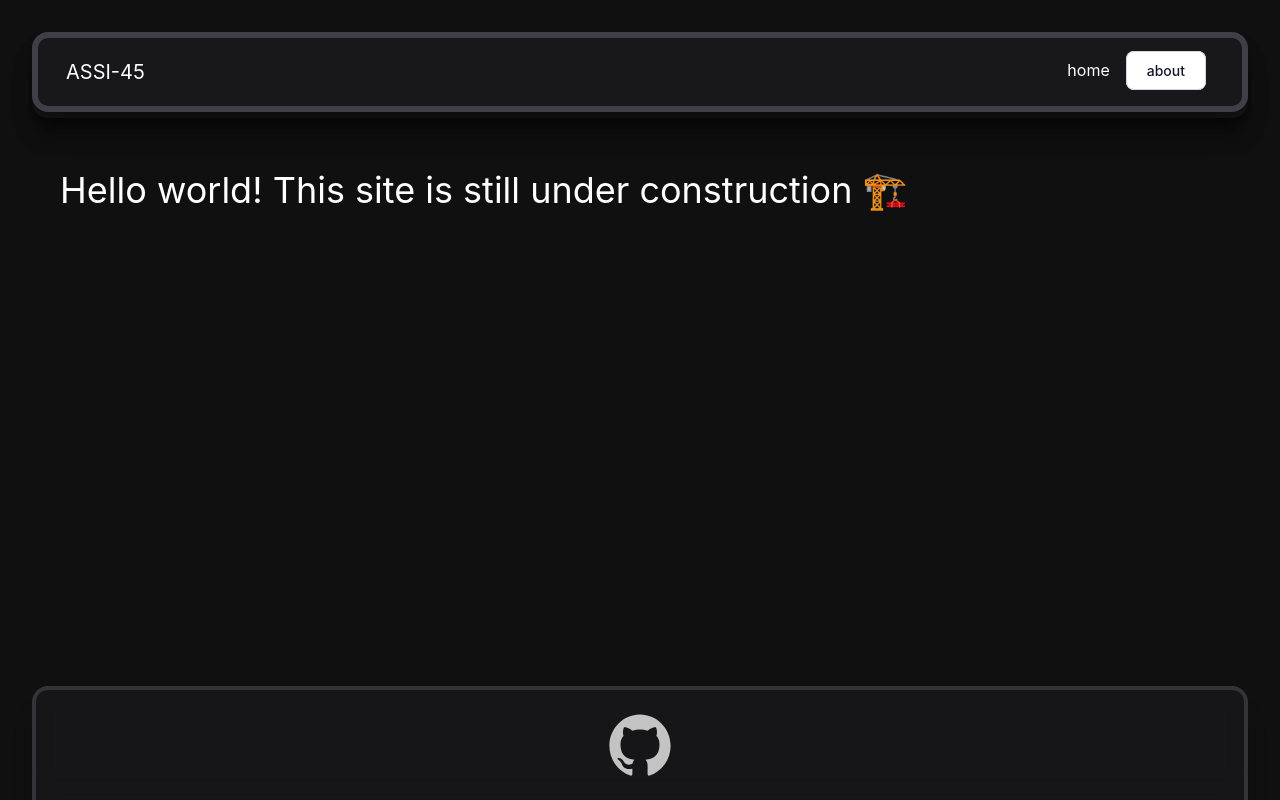
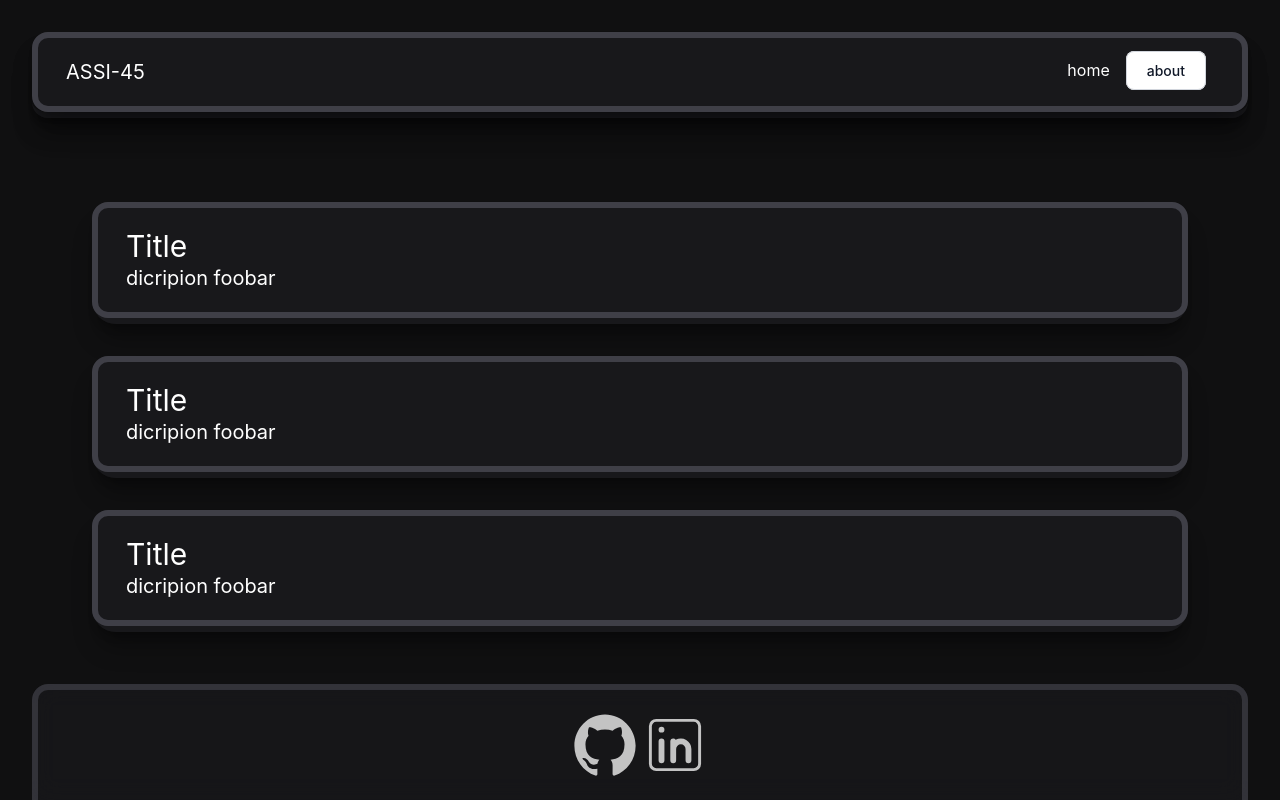
Before and after one commit to ASSI-45/blog, a React (Vite) app in the folder client/: page / in a window 1280 px wide. Built offline with nearby package versions, Linux system fonts and the light colour scheme.

Commit message:
added prototype card

```diff
--- a/client/src/App.tsx
+++ b/client/src/App.tsx
@@ -8,7 +8,7 @@ export default function App() {
 
   return (
     <>
-      <div className="h-screen flex flex-col justify-between">
+      <div className="h-screen flex flex-col ">
           <Header></Header>
         <div className="bg-zinc-70 mb-auto justify-self-center px-15 py-5 text-left text-xl text-white font-inter">
           <Routes>
--- /dev/null
+++ b/client/src/components/Card.tsx
@@ -0,0 +1,14 @@
+
+export default function Card() {
+  return(
+    <>
+      <div className="m-8 border-b-6 rounded-3xl border-zinc-900 hover:border-purple-950 shadow-xl/30">
+        <div className="p-5 px-7 rounded-2xl border-solid border-6 border-zinc-700 hover:border-purple-700 bg-zinc-900 text-white font-inter">
+          <img src="" alt="" />
+          <h1 className="text-3xl">Title</h1>
+          <p>dicripion foobar</p>
+        </div>
+      </div>
+    </>
+  );
+}
--- a/client/src/components/Footer.tsx
+++ b/client/src/components/Footer.tsx
@@ -1,12 +1,15 @@
 import { IoLogoGithub } from "react-icons/io";
+import { CiLinkedin } from "react-icons/ci";
 
 export default function Footer() {
   return(
     <>
-      <div className="flex bottom-0 justify-center p-5 px-7 m-t-2 mx-8 backdrop-blur-md opacity-75 rounded-t-2xl border-solid border-t-4 border-r-4 border-l-4 border-zinc-700 bg-zinc-900 text-white font-inter shadow-xl/30">
-        <footer >
-          <a href="https://github.com/ASSI-45" className="flex justify-self-center"><IoLogoGithub size="70" color="white"></IoLogoGithub></a>
-        </footer>
+      <div className="flex bottom-0 justify-center p-5 px-7 m-t-2 mx-8 backdrop-blur-md opacity-75 rounded-t-2xl border-solid border-t-6 border-r-6 border-l-6 border-zinc-700 bg-zinc-900 text-white font-inter">
+          {/* <h1 className="text-xl">ASSI-45©</h1> */}
+          <div className="flex justify-center">
+            <a href="https://github.com/ASSI-45" className="flex justify-center"><IoLogoGithub size="70" color="white"></IoLogoGithub></a>
+            <a href="http://linkedin.com"><CiLinkedin size="70" color="white"/></a>
+          </div>
       </div>
     </>
   );
--- a/client/src/pages/HomePage.tsx
+++ b/client/src/pages/HomePage.tsx
@@ -1,8 +1,12 @@
+import Card from "../components/Card.tsx";
 
 export default function HomePage() {
   return(
     <>
-      <h1 className="text-4xl">Hello world! This site is still under construction 🏗️</h1>
+      {/* <h1 className="text-4xl">Hello world! This site is still under construction 🏗️</h1> */}
+      <Card></Card>
+      <Card></Card>
+      <Card></Card>
     </>
   );
 }
```
